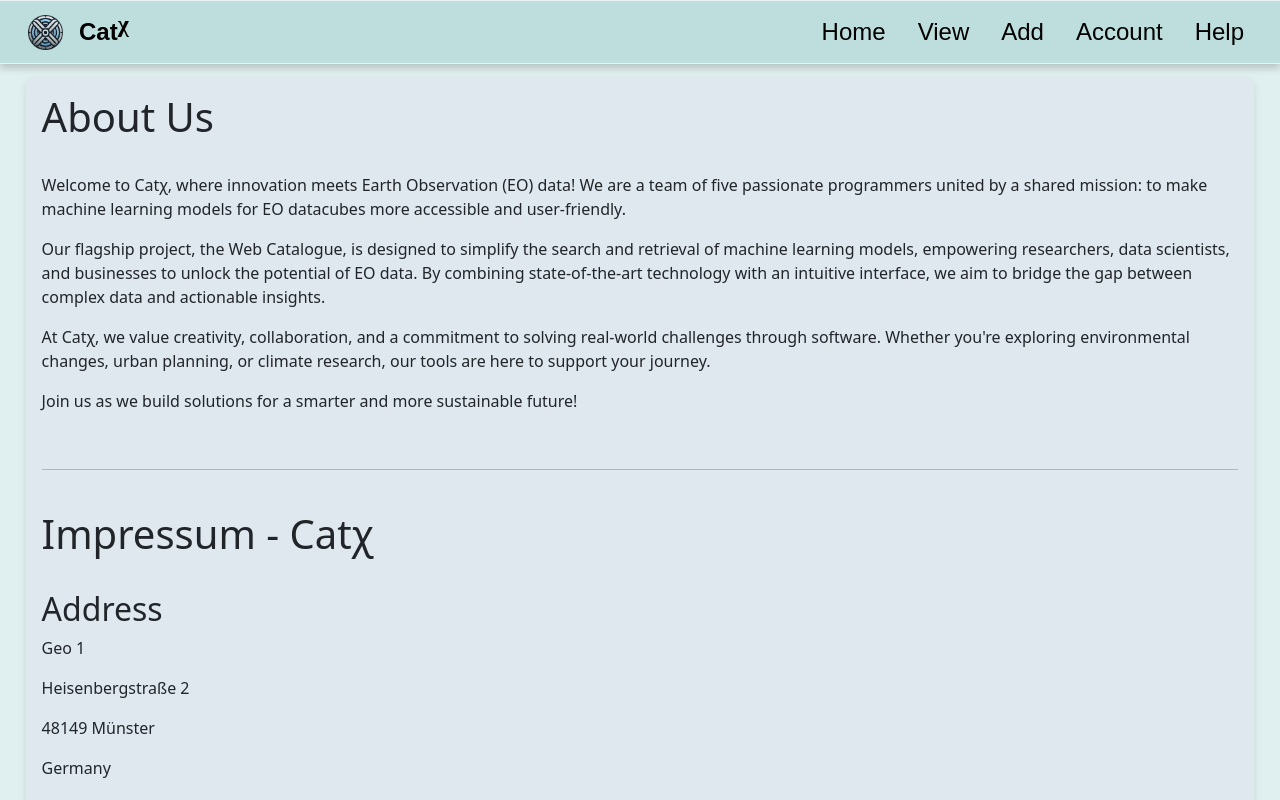
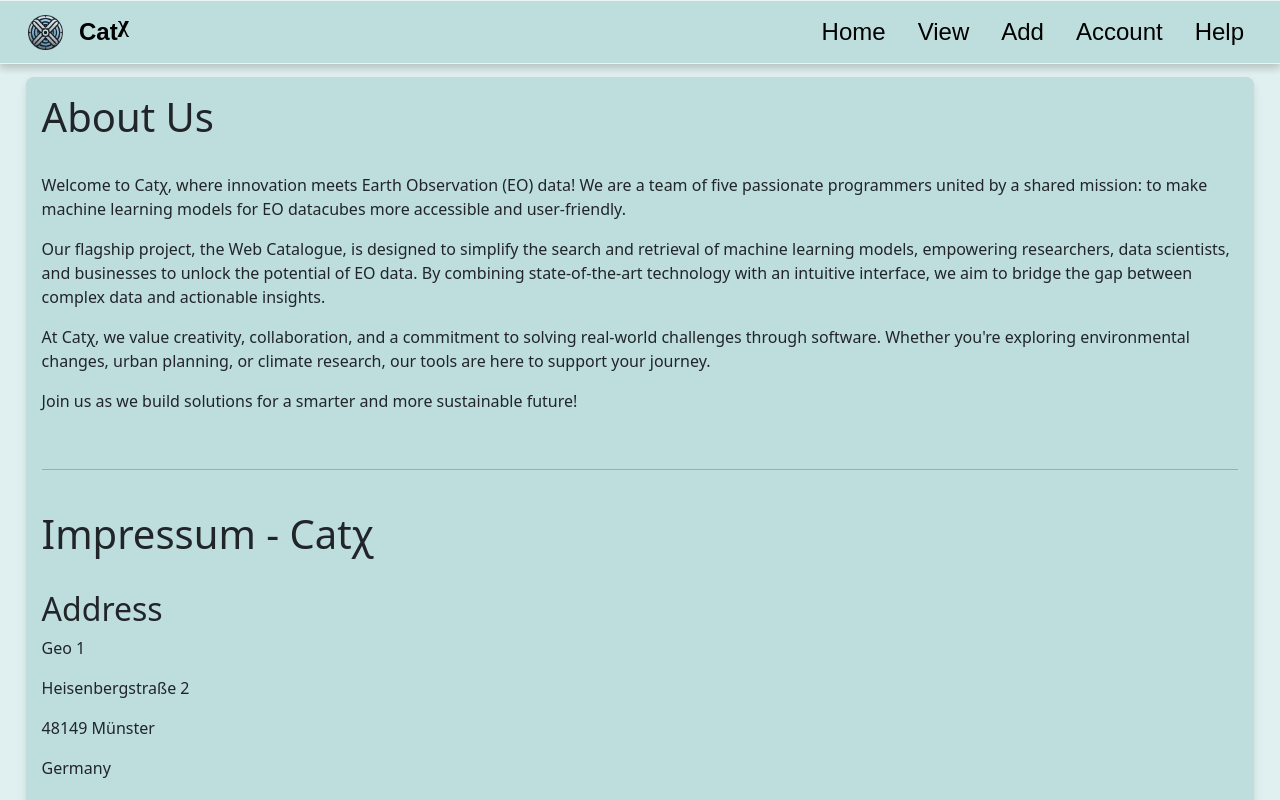
Before and after one commit to awiechma/CatX, a React (Vite) app in the folder react-app-catx/: page /about in a window 1280 px wide. Shown: the top 800 px of the page. Built offline with nearby package versions, Linux system fonts and the light colour scheme.

Commit message:
About-Us-recoloring

```diff
--- a/react-app-catx/src/About.css
+++ b/react-app-catx/src/About.css
@@ -1,7 +1,7 @@
 .impressum {
     position: relative;
     margin: 6% auto 2%;
-    background-color: #dfe8ef;
+    background-color: #bedddd;
     box-shadow: 0px 4px 8px rgba(0, 0, 0, 0.1);
     border-radius: 8px;
     padding: 1rem;
```
